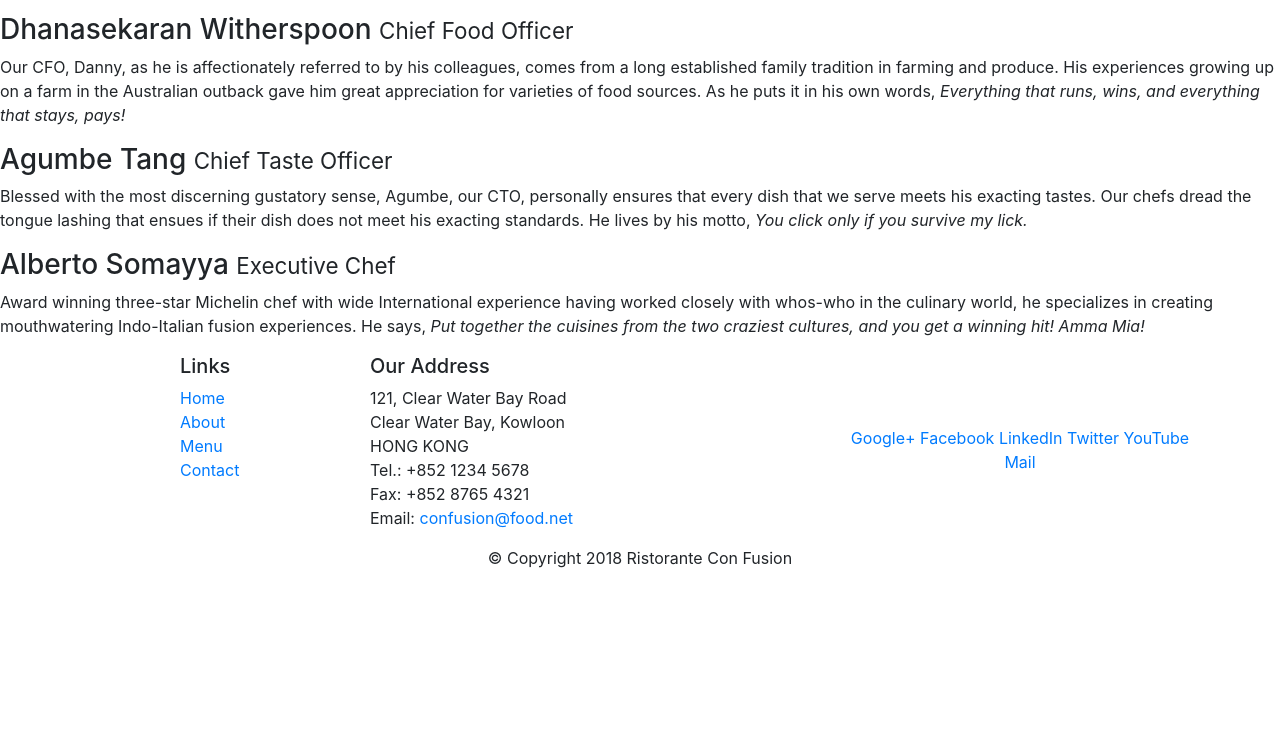
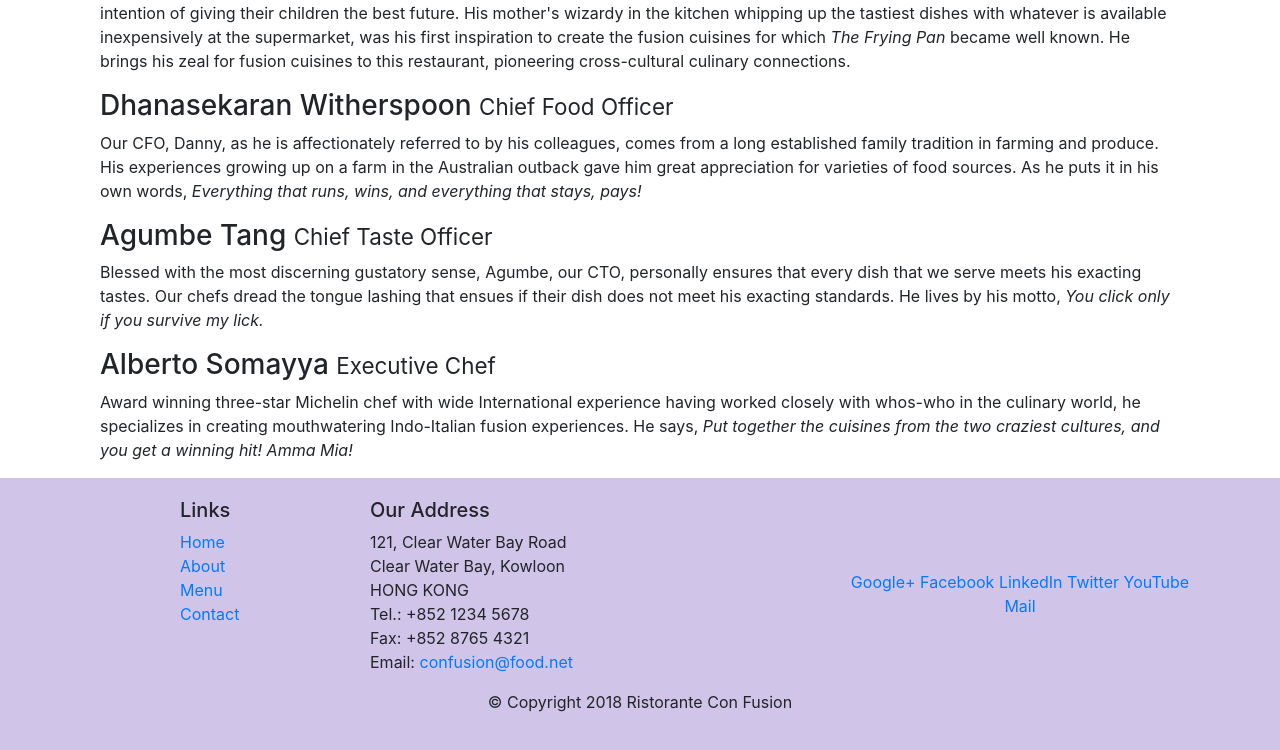
Before and after one commit to hadesr/conFusion, a website: page aboutus.html in a window 1280 px wide. Shown: the part 756-1506 px from the top of the page. Before the commit the page ends 1342 px from the top, so only its background shows below. Drawn offline with nearby package versions, Linux system fonts and the light colour scheme.

Commit message:
assignment 1

```diff
--- a/aboutus.html
+++ b/aboutus.html
@@ -9,6 +9,9 @@
 
     <!-- Bootstrap CSS -->
     <link rel="stylesheet" href="node_modules/bootstrap/dist/css/bootstrap.min.css">
+    <!-- Custom CSS Classes-->
+    <link href="css/styles.css" rel="stylesheet">
+
 
     <title>Ristorante Con Fusion: About Us</title>
 
@@ -29,16 +32,16 @@
         </div>
     </header>
 
-    <div>
-        <div>
-            <div>
+    <div class="container">
+        <div class="row row-header">
+            <div class="col-12">
                <h3>About Us</h3>
                <hr>
             </div>
         </div>
 
-        <div>
-            <div>
+        <div class="row row-header">
+            <div class="col-sm-6">
                 <h2>Our History</h2>
                 <p>Started in 2010, Ristorante con Fusion quickly established itself as a culinary icon par excellence in Hong Kong. With its unique brand of world fusion cuisine that can be found nowhere else, it enjoys patronage from the A-list clientele in Hong Kong.  Featuring four of the best three-star Michelin chefs in the world, you never know what will arrive on your plate the next time you visit us.</p>
                 <p>The restaurant traces its humble beginnings to <em>The Frying Pan</em>, a successful chain started by our CEO, Mr. Peter Pan, that featured for the first time the world's best cuisines in a pan.</p>
@@ -48,17 +51,17 @@
         </div>
 
 
-        <div>
-            <div>
+        <div class="row row-header">
+            <div class="col-12">
                 <h2>Corporate Leadership</h2>
                 <h3>Peter Pan <small>Chief Epicurious Officer</small></h3>
-                <p>Our CEO, Peter, credits his hardworking East Asian immigrant parents who undertook the arduous journey to the shores of America with the intention of giving their children the best future. His mother's wizardy in the kitchen whipping up the tastiest dishes with whatever is available inexpensively at the supermarket, was his first inspiration to create the fusion cuisines for which <em>The Frying Pan</em> became well known. He brings his zeal for fusion cuisines to this restaurant, pioneering cross-cultural culinary connections.</p>
+                <p class="d-none d-sm-block">Our CEO, Peter, credits his hardworking East Asian immigrant parents who undertook the arduous journey to the shores of America with the intention of giving their children the best future. His mother's wizardy in the kitchen whipping up the tastiest dishes with whatever is available inexpensively at the supermarket, was his first inspiration to create the fusion cuisines for which <em>The Frying Pan</em> became well known. He brings his zeal for fusion cuisines to this restaurant, pioneering cross-cultural culinary connections.</p>
                 <h3>Dhanasekaran Witherspoon <small>Chief Food Officer</small></h3>
-                <p>Our CFO, Danny, as he is affectionately referred to by his colleagues, comes from a long established family tradition in farming and produce. His experiences growing up on a farm in the Australian outback gave him great appreciation for varieties of food sources. As he puts it in his own words, <em>Everything that runs, wins, and everything that stays, pays!</em></p>
+                <p class="d-none d-sm-block">Our CFO, Danny, as he is affectionately referred to by his colleagues, comes from a long established family tradition in farming and produce. His experiences growing up on a farm in the Australian outback gave him great appreciation for varieties of food sources. As he puts it in his own words, <em>Everything that runs, wins, and everything that stays, pays!</em></p>
                 <h3>Agumbe Tang <small>Chief Taste Officer</small></h3>
-                <p>Blessed with the most discerning gustatory sense, Agumbe, our CTO, personally ensures that every dish that we serve meets his exacting tastes. Our chefs dread the tongue lashing that ensues if their dish does not meet his exacting standards. He lives by his motto, <em>You click only if you survive my lick.</em></p>
+                <p class="d-none d-sm-block">Blessed with the most discerning gustatory sense, Agumbe, our CTO, personally ensures that every dish that we serve meets his exacting tastes. Our chefs dread the tongue lashing that ensues if their dish does not meet his exacting standards. He lives by his motto, <em>You click only if you survive my lick.</em></p>
                 <h3>Alberto Somayya <small>Executive Chef</small></h3>
-                <p>Award winning three-star Michelin chef with wide International experience having worked closely with whos-who in the culinary world, he specializes in creating mouthwatering Indo-Italian fusion experiences. He says, <em>Put together the cuisines from the two craziest cultures, and you get a winning hit! Amma Mia!</em></p>
+                <p class="d-none d-sm-block">Award winning three-star Michelin chef with wide International experience having worked closely with whos-who in the culinary world, he specializes in creating mouthwatering Indo-Italian fusion experiences. He says, <em>Put together the cuisines from the two craziest cultures, and you get a winning hit! Amma Mia!</em></p>
             </div>
        </div>
 
```
